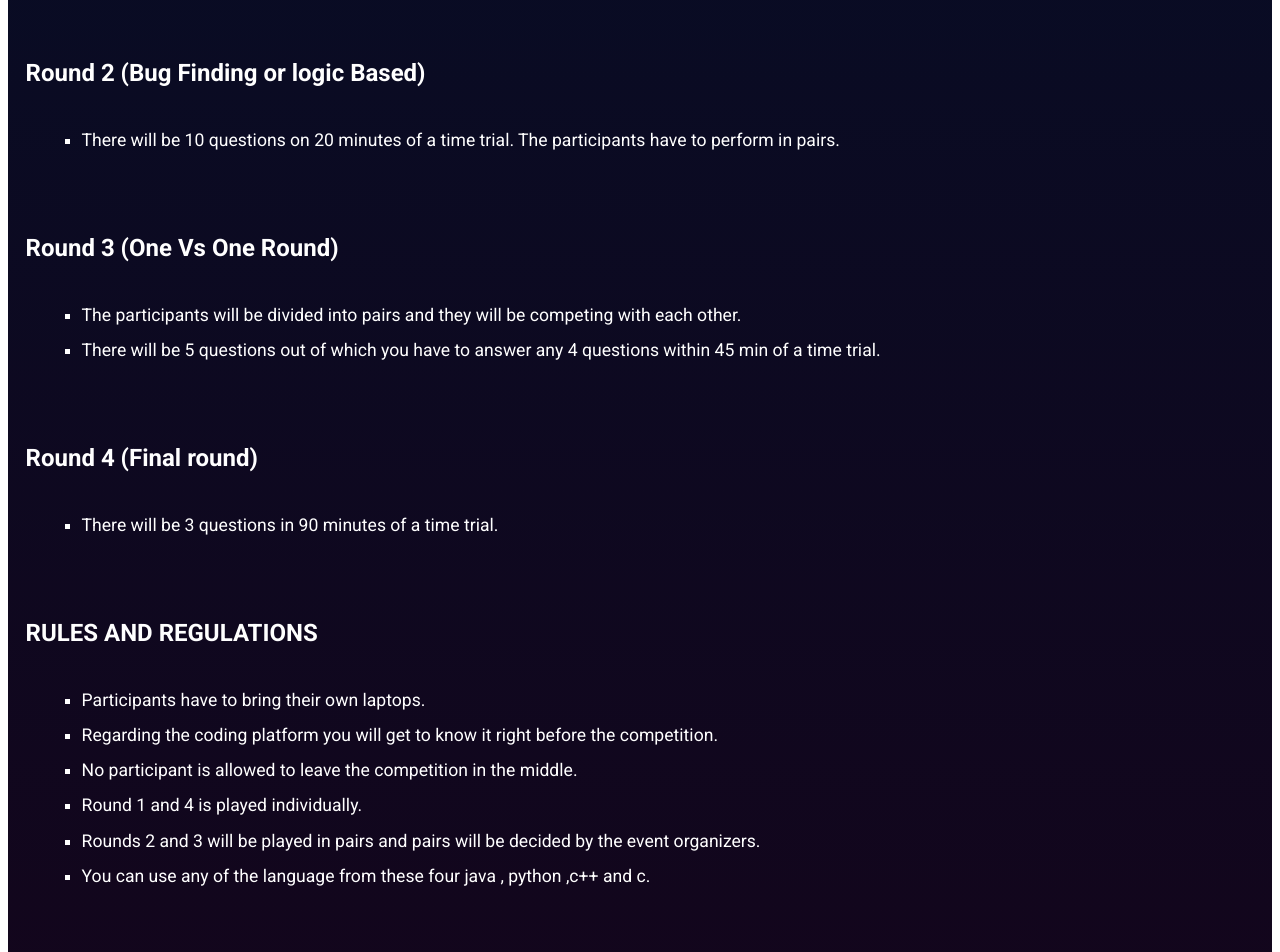
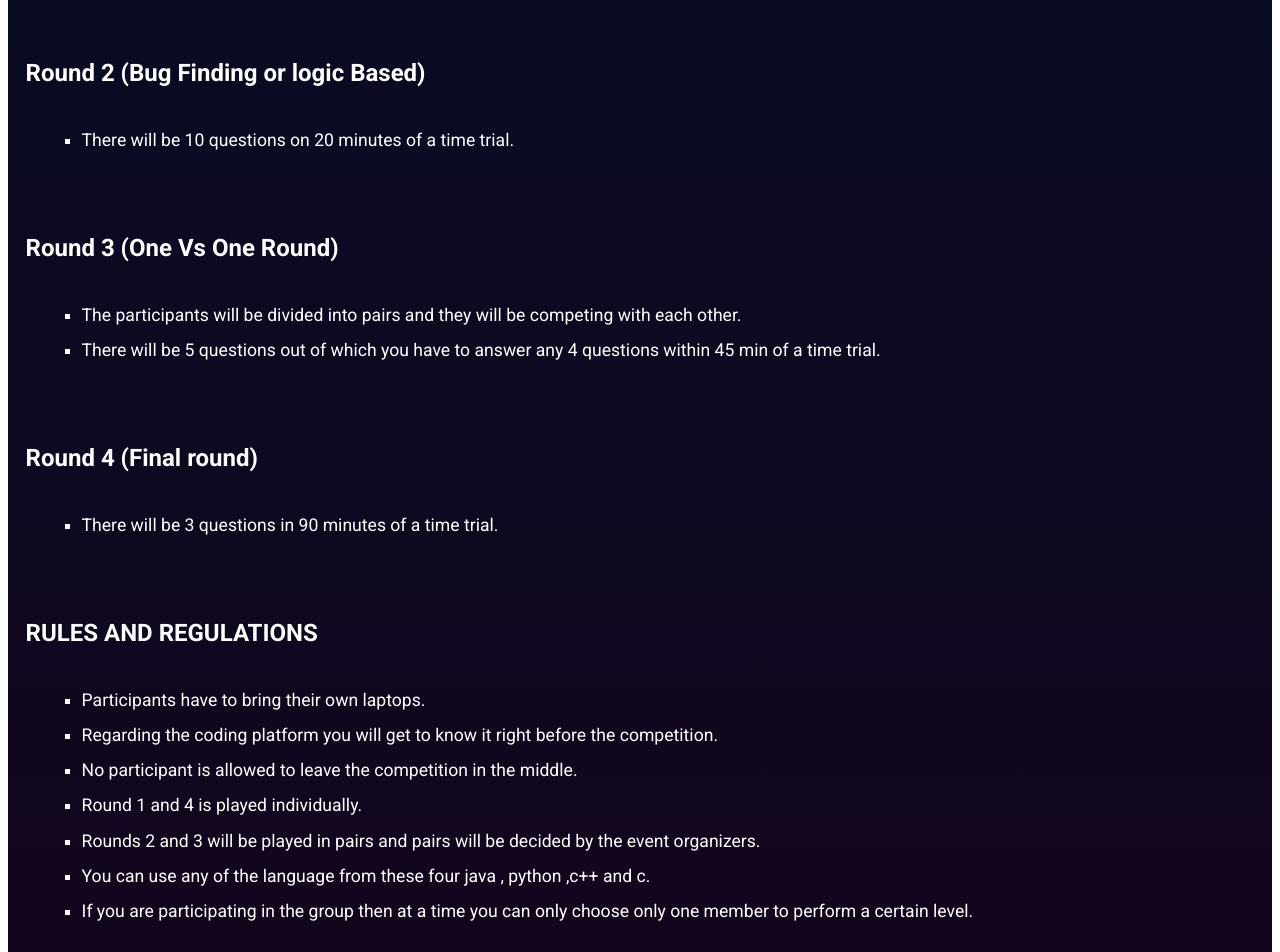
Before and after one commit to subrat611/technorollix23, a Nuxt app: page /eventdetails/codigocodechallenge/crackit in a window 1280 px wide. Shown: the part 980-1932 px from the top of the page. Built offline with nearby package versions, Linux system fonts and the light colour scheme; a web font is replaced by a local one.

Commit message:
codigo rules update

```diff
--- a/pages/eventdetails/codigocodechallenge/crackit.vue
+++ b/pages/eventdetails/codigocodechallenge/crackit.vue
@@ -37,10 +37,7 @@
       <div class="detail-round">
         <h2>Round 2 (Bug Finding or logic Based)</h2>
         <ul>
-          <li>
-            There will be 10 questions on 20 minutes of a time trial. The
-            participants have to perform in pairs.
-          </li>
+          <li>There will be 10 questions on 20 minutes of a time trial.</li>
         </ul>
       </div>
 
@@ -87,6 +84,10 @@
           <li>
             You can use any of the language from these four java , python ,c++
             and c.
+          </li>
+          <li>
+            If you are participating in the group then at a time you can only
+            choose only one member to perform a certain level.
           </li>
         </ul>
       </div>
--- a/pages/eventdetails/codigocodechallenge/index.vue
+++ b/pages/eventdetails/codigocodechallenge/index.vue
@@ -26,9 +26,7 @@
       <div class="details-wrapper">
         <h2>RULES AND REGULATIONS OF CODIGO</h2>
         <ul>
-          <li>
-            1. Participants have to bring their own laptops.
-          </li>
+          <li>1. Participants have to bring their own laptops.</li>
           <li>2. Sitting arrangement will be decided by event organizers.</li>
           <li>
             3. If due to any circumstances, one could not be present during the
@@ -38,8 +36,8 @@
             4. If any participant is found using Unfair means, necessary action
             as per the rules of the event shall be taken.
           </li>
-          <li>5. Both events will be held on the same day simultaneously.</li>
-          <li>6. No participants can take part in both the sub-events.</li>
+          <li>5. Both the event will be held on different day.</li>
+          <li>6. Participants can take part in both the sub event.</li>
           <li>7. After Every round point will be announced.</li>
           <li>
             8. Rules and Regulations may change without prior notice, by the
--- a/pages/eventdetails/codigocodechallenge/thinkin.vue
+++ b/pages/eventdetails/codigocodechallenge/thinkin.vue
@@ -84,6 +84,7 @@
             participating in the event but not to the teams that get
             disqualified due to disobeying any of the competition rules.
           </li>
+          <li>Only single entry allowed.</li>
         </ul>
       </div>
 
```
